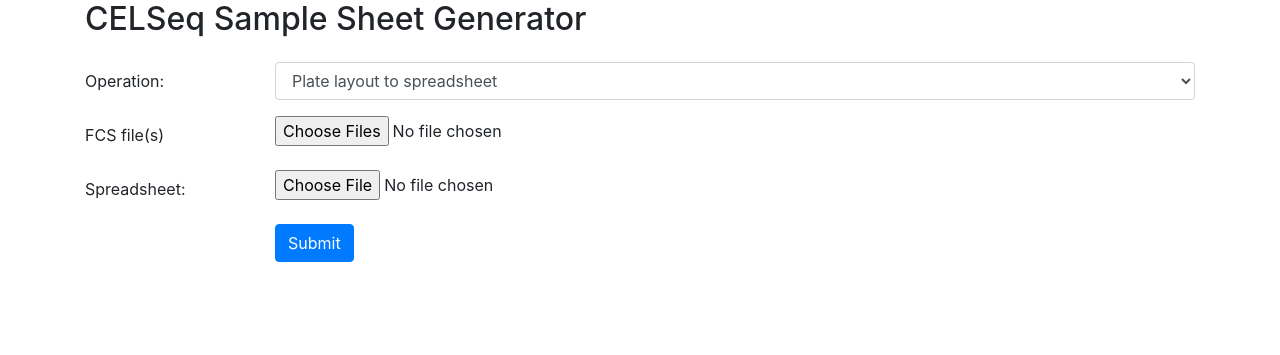
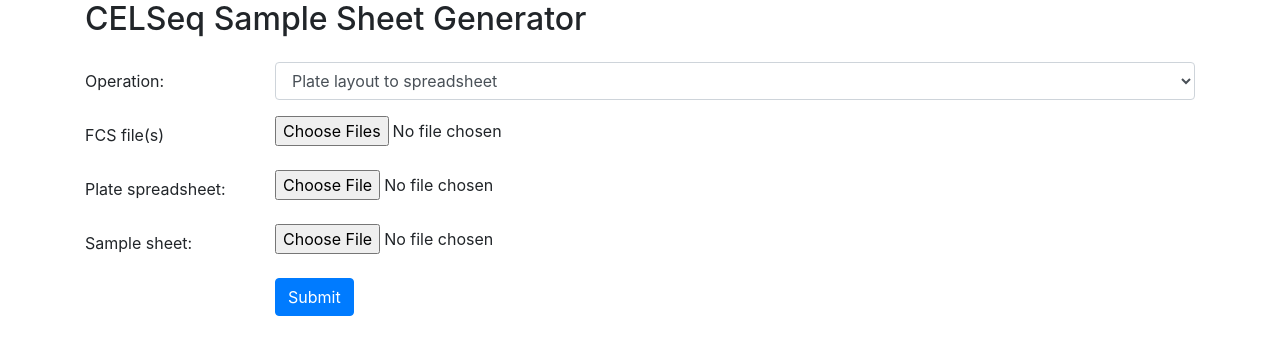
Before and after one commit to WEHIGenomicsRnD/celseq-sample-sheet-generator, a Flask app: page / in a window 1280 px wide. Shown: the top 355 px of the page. Run offline with Flask 3, Linux system fonts and the light colour scheme; some libraries are stand-ins or nearby versions.

Commit message:
Separate out plate spreadsheet and sample sheet

```diff
--- a/app.py
+++ b/app.py
@@ -13,21 +13,26 @@ COLLATED_FCS_FILENAME = 'fcs_data.tsv'
 SAMPLESHEET_FILENAME = 'samplesheet.tsv'
 MERGED_FILENAME = 'merged.tsv'
 
-def render_index(fcs_files=None, spreadsheet=None, download_link=None, error=None):
-    return render_template('index.html', fcs_files=fcs_files, spreadsheet=spreadsheet, download_link=download_link, error=error)
+def render_index(fcs_files=None, plate_spreadsheet=None, sample_sheet=None, download_link=None, error=None):
+    return render_template('index.html',
+                           fcs_files=fcs_files,
+                           plate_spreadsheet=plate_spreadsheet,
+                           sample_sheet=sample_sheet,
+                           download_link=download_link,
+                           error=error)
 
-def handle_plate_to_samplesheet(spreadsheet):
-    if not spreadsheet:
-        return render_index(error='Please upload a spreadsheet')
+def handle_plate_to_samplesheet(plate_spreadsheet):
+    if not plate_spreadsheet:
+        return render_index(error='Please upload a plate spreadsheet')
 
-    spreadsheet_filepath = os.path.join(app.config['UPLOAD_FOLDER'], spreadsheet.filename)
-    spreadsheet.save(spreadsheet_filepath)
-    samplesheet = plate_to_samplesheet(spreadsheet_filepath)
+    plate_spreadsheet_filepath = os.path.join(app.config['UPLOAD_FOLDER'], plate_spreadsheet.filename)
+    plate_spreadsheet.save(plate_spreadsheet_filepath)
+    samplesheet = plate_to_samplesheet(plate_spreadsheet_filepath)
 
     # initiate download of csv file for user
     samplesheet_outpath = os.path.join(app.config['UPLOAD_FOLDER'], SAMPLESHEET_FILENAME)
     samplesheet.to_csv(samplesheet_outpath, index=False, sep='\t')
-    return render_index(spreadsheet=spreadsheet, download_link=SAMPLESHEET_FILENAME)
+    return render_index(plate_spreadsheet=plate_spreadsheet, download_link=SAMPLESHEET_FILENAME)
 
 def handle_fcs_collate(fcs_files):
     if len(fcs_files) == 0:
@@ -43,20 +48,24 @@ def handle_fcs_collate(fcs_files):
     fcs_data.to_csv(fcs_data_output, index=False, sep='\t')
     return render_index(fcs_files=fcs_files, download_link=COLLATED_FCS_FILENAME)
 
-def handle_fcs_merge(spreadsheet):
+def handle_fcs_merge(sample_sheet):
     fcs_file = os.path.join(app.config['UPLOAD_FOLDER'], COLLATED_FCS_FILENAME)
-    if not spreadsheet:
-        return render_index(error='Please upload a spreadsheet')
+    sample_sheet_filepath = os.path.join(app.config['UPLOAD_FOLDER'], SAMPLESHEET_FILENAME)
+
+    if not sample_sheet and not os.path.exists(sample_sheet_filepath):
+        return render_index(error='Please upload a sample sheet')
     if not os.path.exists(fcs_file):
         return render_index(error='Please collate your FACS data first!')
 
-    spreadsheet_filepath = os.path.join(app.config['UPLOAD_FOLDER'], spreadsheet.filename)
-    spreadsheet.save(spreadsheet_filepath)
-    merged = merge_fcs_data_with_samplesheet(spreadsheet_filepath, fcs_file)
+    if sample_sheet:
+        sample_sheet.save(sample_sheet_filepath)
+        sample_sheet_filepath = os.path.join(app.config['UPLOAD_FOLDER'], sample_sheet.filename)
+
+    merged = merge_fcs_data_with_samplesheet(sample_sheet_filepath, fcs_file)
 
     merged_outpath = os.path.join(app.config['UPLOAD_FOLDER'], MERGED_FILENAME)
     merged.to_csv(merged_outpath, index=False, sep='\t')
-    return render_index(spreadsheet=spreadsheet, download_link=MERGED_FILENAME)
+    return render_index(sample_sheet=sample_sheet, download_link=MERGED_FILENAME)
 
 @app.route('/uploads/<filename>')
 def uploaded_file(filename):
@@ -68,16 +77,17 @@ def index():
         operation = request.form['operation']
 
         fcs_files = request.files.getlist('fcs_files')
-        spreadsheet = request.files['spreadsheet']
+        plate_spreadsheet = request.files['plate_spreadsheet']
+        sample_sheet = request.files['sample_sheet']
 
         os.makedirs(app.config['UPLOAD_FOLDER'], exist_ok=True)
 
         if operation == 'plate_to_samplesheet':
-            return handle_plate_to_samplesheet(spreadsheet)
+            return handle_plate_to_samplesheet(plate_spreadsheet)
         elif operation == 'fcs_collate':
             return handle_fcs_collate(fcs_files)
         elif operation == 'fcs_merge':
-            return handle_fcs_merge(spreadsheet)
+            return handle_fcs_merge(sample_sheet)
     else:
         return render_index()
 
--- a/operations.py
+++ b/operations.py
@@ -198,7 +198,5 @@ def merge_fcs_data_with_samplesheet(spreadsheet_filepath, fcs_file):
     spreadsheet = pd.read_csv(spreadsheet_filepath, sep='\t')
     fcs_data = pd.read_csv(fcs_file, sep='\t')
 
-    print(spreadsheet.head())
-    print(fcs_data.head())
     merged = pd.merge(spreadsheet, fcs_data, on=['plate', 'sample', 'well_position'], how='left')
     return merged
--- a/templates/index.html
+++ b/templates/index.html
@@ -29,12 +29,34 @@
             <label for="file" class="col-sm-2 col-form-label">FCS file(s)</label>
             <div class="col-sm-10">
                 <input type="file" name="fcs_files" id="fcs_files" accept=".fcs" multiple class="form-control-file">
+                {% if fcs_files %}
+                <i>Uploaded:</i>
+                <ul>
+                    {% for fcs_file in fcs_files %}
+                    <li>{{ fcs_file }}</li>
+                    {% endfor %}
+                </ul>
+                {% endif %}
             </div>
         </div>
         <div class="form-group row">
-            <label for="file" class="col-sm-2 col-form-label">Spreadsheet:</label>
+            <label for="file" class="col-sm-2 col-form-label">Plate spreadsheet:</label>
             <div class="col-sm-10">
-                <input type="file" name="spreadsheet" id="spreadsheet" accept=".xlsx, .csv, .tsv" class="form-control-file">
+                <input type="file" name="plate_spreadsheet" id="plate_spreadsheet" accept=".xlsx" class="form-control-file">
+                {% if plate_spreadsheet %}
+                <i>Uploaded:</i>
+                {{ plate_spreadsheet }}
+                {% endif %}
+            </div>
+        </div>
+        <div class="form-group row">
+            <label for="file" class="col-sm-2 col-form-label">Sample sheet:</label>
+            <div class="col-sm-10">
+                <input type="file" name="sample_sheet" id="sample_sheet" accept=".xlsx, .csv, .tsv" class="form-control-file">
+                {% if sample_sheet %}
+                <i>Uploaded:</i>
+                {{ sample_sheet }}
+                {% endif %}
             </div>
         </div>
         <div class="form-group row">
@@ -55,19 +77,5 @@
     <br />
     {% endif %}
 
-    {% if fcs_files %}
-    <i>Uploaded FACS Files</i>
-    <ul>
-        {% for fcs_file in fcs_files %}
-        <li>{{ fcs_file }}</li>
-        {% endfor %}
-    </ul>
-    {% endif %}
-
-    {% if spreadsheet %}
-    <i>Uploaded Spreadsheet</i>
-    {{ spreadsheet }}
-    {% endif %}
-
 </div>
 {% endblock %}
```
